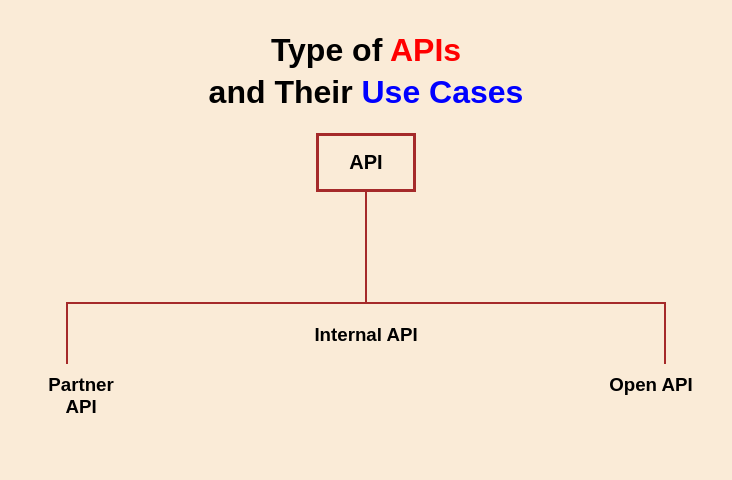
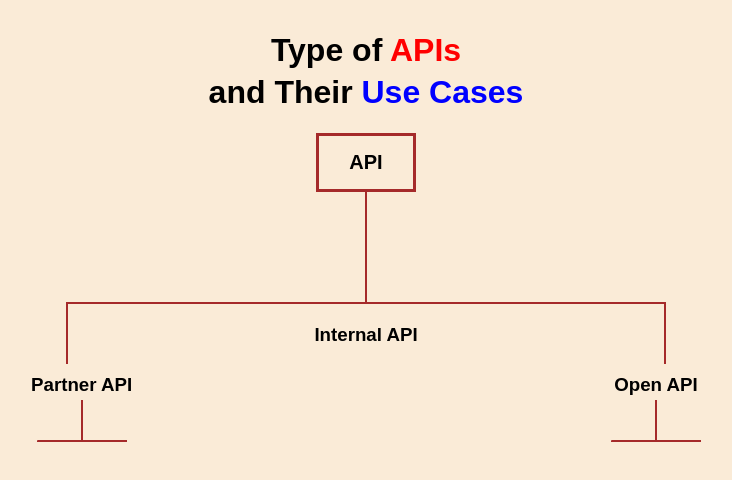
Before and after one commit to bilalashrafali123/api-graph, a React (Vite) app: page / in a window 1280 px wide. Shown: the top 480 px of the page, without its empty margins (274-1006 px from the left). Built offline with nearby package versions, Linux system fonts and the light colour scheme.

Commit message:
updated...

```diff
--- a/src/App.scss
+++ b/src/App.scss
@@ -55,15 +55,9 @@
   .internal {
     text-align: center;
 
-    h3 {
-      font-weight: bold;
-    }
-
-    .line-div {
-      .line {
-        border-left: 2px solid brown;
-        height: 40px;
-      }
+    .line-div .line {
+      border-left: 2px solid brown;
+      height: 40px;
     }
   }
 
@@ -101,15 +95,36 @@
     justify-content: space-between;
     width: 670px;
     margin: 10px auto 0;
-    text-align: center;
 
-    h3 {
-      font-weight: bold;
-      width: 100px;
+    .side-label {
+      position: relative;
+      display: flex;
+      flex-direction: column;
+      align-items: center;
+
+      h3 {
+        font-weight: bold;
+        text-align: center;
+        margin-bottom: 4px;
+      }
+
+      .line-under-text {
+        position: relative;
+        width: 2px;
+        height: 40px;
+        background-color: brown;
+        margin-bottom: 0;
+      }
+
+      .horizontal-connected-line {
+        width: 90px;
+        height: 2px;
+        background-color: brown;
+        margin-top: 0;
+        border-top-left-radius: 1px;
+      }
     }
   }
-
-  /* Responsive tweaks for all screen sizes */
 
   @media (max-width: 1100px) {
     .horizontal-line-center .horizontal-line,
@@ -121,7 +136,6 @@
       width: 95%;
 
       h3 {
-        width: auto;
         font-size: 1rem;
       }
     }
@@ -162,7 +176,15 @@
 
       h3 {
         font-size: 4vw;
-        width: auto;
+      }
+
+      .line-under-text {
+        height: 30px;
+      }
+
+      .horizontal-connected-line {
+        width: 20vw;
+        height: 2px;
       }
     }
 
--- a/src/App.tsx
+++ b/src/App.tsx
@@ -1,8 +1,66 @@
+// import "./App.scss";
+
+// const App = () => {
+//   return (
+//     <div className="container">
+//       <div className="api-heading">
+//         <h1>
+//           Type of <span className="api">APIs</span> <br /> and Their{" "}
+//           <span className="cases">Use Cases</span>
+//         </h1>
+//       </div>
+
+//       <div className="api-box-div">
+//         <button className="api-box">
+//           <h2>API</h2>
+//         </button>
+//       </div>
+
+//       <div className="line-div">
+//         <div className="line"></div>
+//       </div>
+
+//       <div className="internal">
+//         <div className="line-div">
+//           <div className="line"></div>
+//         </div>
+//       </div>
+
+//       <div className="horizontal-line-center">
+//         <div className="horizontal-line"></div>
+//       </div>
+
+//       <h3 className="text-center">Internal API</h3>
+
+//       <div className="two-vertical-lines">
+//         <div></div>
+//         <div></div>
+//       </div>
+
+//       <div className="side-labels">
+//         <div className="side-label">
+//           <h3>Partner API</h3>
+//           <div className="line-under-text"></div>
+//           {/* New horizontal line connected */}
+//           <div className="horizontal-connected-line"></div>
+//         </div>
+//         <div className="side-label">
+//           <h3>Open API</h3>
+//           <div className="line-under-text"></div>
+//           {/* New horizontal line connected */}
+//           <div className="horizontal-connected-line"></div>
+//         </div>
+//       </div>
+//     </div>
+//   );
+// };
+
+// export default App;
+
 import "./App.scss";
 
 const App = () => {
   return (
-    <>
     <div className="container">
       <div className="api-heading">
         <h1>
@@ -10,6 +68,7 @@ const App = () => {
           <span className="cases">Use Cases</span>
         </h1>
       </div>
+
       <div className="api-box-div">
         <button className="api-box">
           <h2>API</h2>
@@ -38,11 +97,28 @@ const App = () => {
       </div>
 
       <div className="side-labels">
+        <div className="side-label">
           <h3>Partner API</h3>
-          <h3>Open API</h3>
+          <div className="line-under-text"></div>
+          <div className="horizontal-connected-line">
+            <div className="vertical-lines-container">
+              <div className="vertical-line"></div>
+              <div className="vertical-line"></div>
             </div>
           </div>
-    </>
+        </div>
+        <div className="side-label">
+          <h3>Open API</h3>
+          <div className="line-under-text"></div>
+          <div className="horizontal-connected-line">
+            <div className="vertical-lines-container">
+              <div className="vertical-line"></div>
+              <div className="vertical-line"></div>
+            </div>
+          </div>
+        </div>
+      </div>
+    </div>
   );
 };
 
```
Lines whose indentation alone changed are shown as unchanged.
